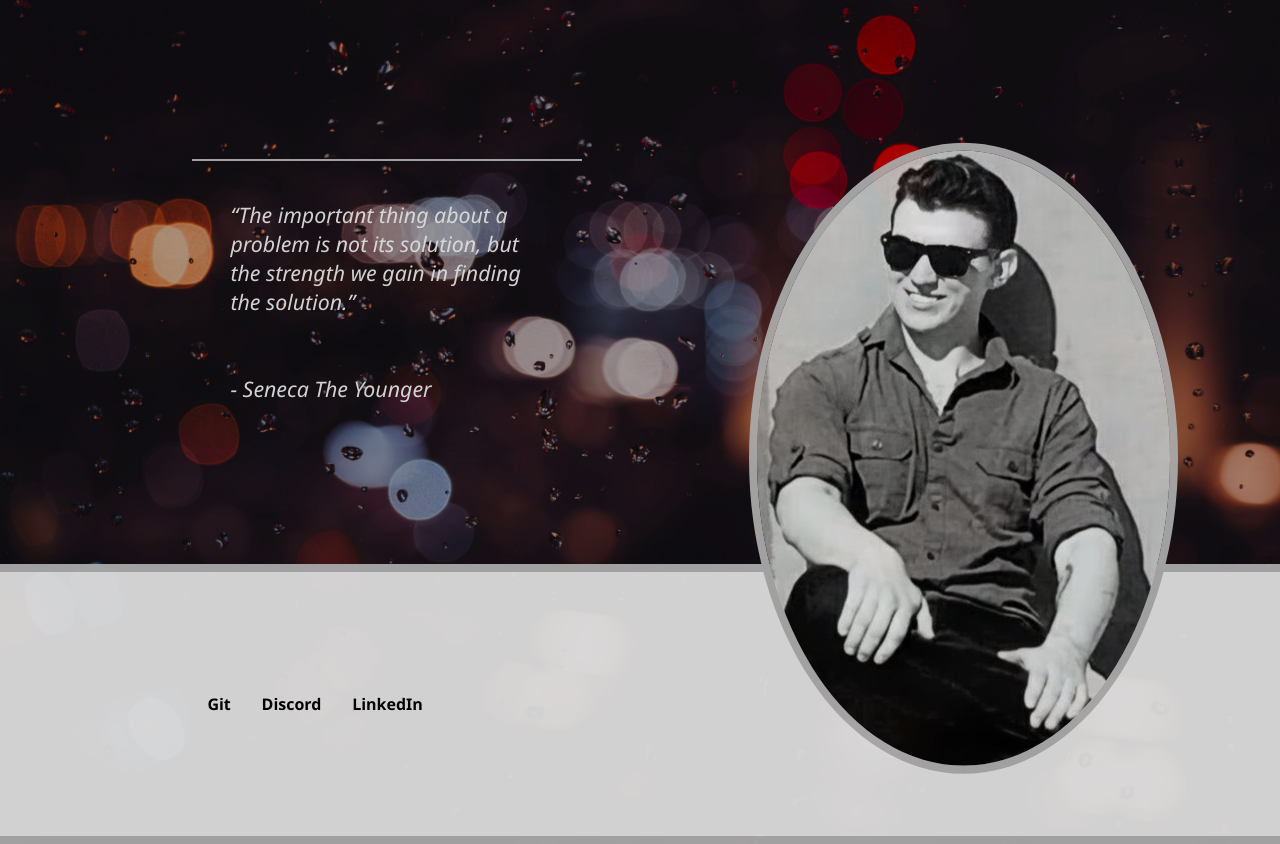
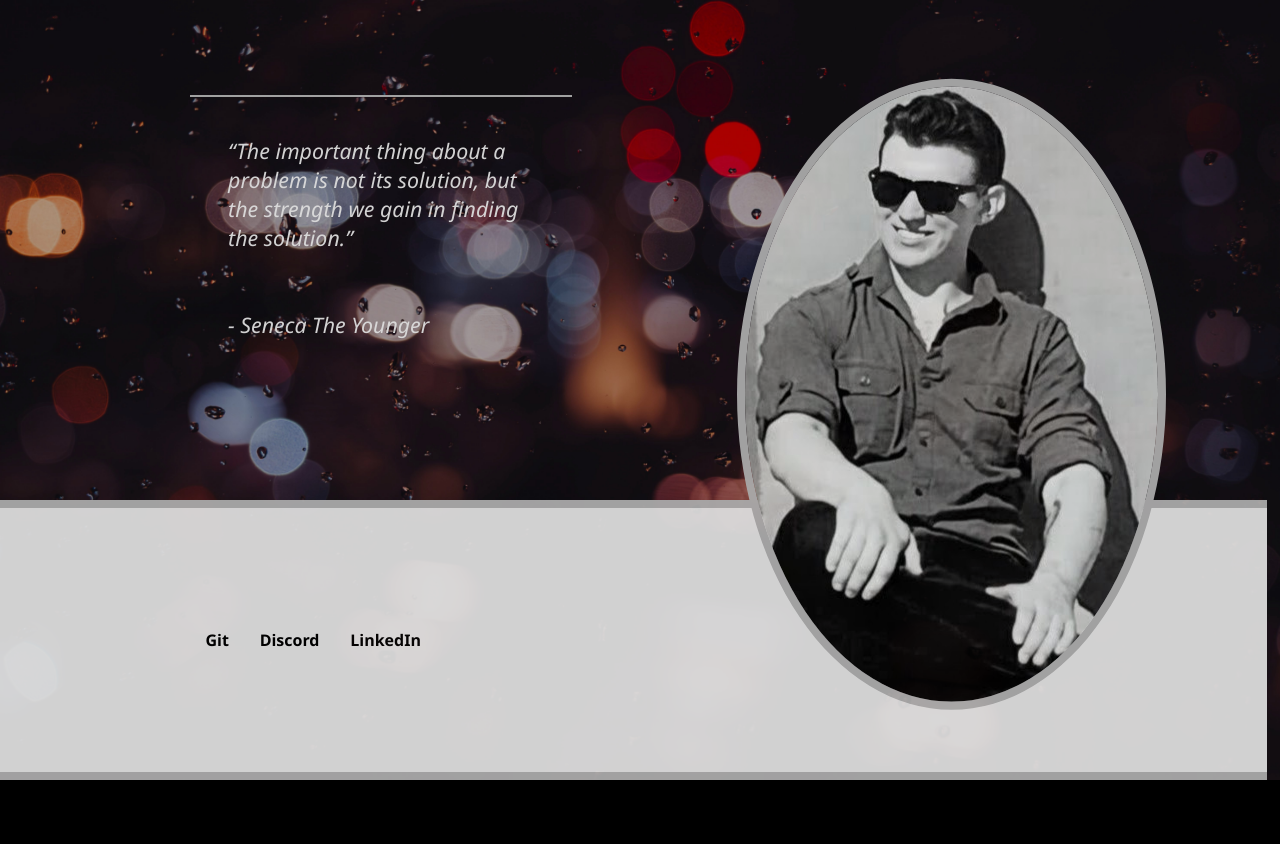
Before and after one commit to JoeBreidinger/Portfolio-Website, a plain HTML site: page index.html in a window 1280 px wide. Shown: the part 228-1072 px from the top of the page. After the commit the page ends 1008 px from the top, so only its background shows below. Drawn offline with nearby package versions, Linux system fonts and the light colour scheme.

Commit message:
last commit before assessment - website is responsive to different viewports but more tweaking would be required to make it perfect.

```diff
--- a/global.css
+++ b/global.css
@@ -5,11 +5,13 @@ body {
   background-color: black;
   background-image: url(./assets/pw-background-1.jpg);
   background-size: cover;
-  color: indianred;
+  background-repeat: no-repeat;
+  background-position: center;
+  width: 99vw;
   font-family: "Segoe UI", Tahoma, Geneva, Verdana, sans-serif;
   margin: 0;
   opacity: 0.95;
-  height: 100%;
+  color: indianred;
 }
 
 /* ==NAVIGATION== */
@@ -19,7 +21,8 @@ body {
   justify-content: space-between;
   align-items: center;
   width: auto;
-  height: 33vh;
+  height: 25vh;
+  width: 99vw;
 }
 .top-ribbon > div {
   display: flex;
@@ -75,15 +78,64 @@ h1 a {
 /* ==FOOTER== */
 footer {
   background-color: gainsboro;
+  display: flex;
+  align-items: center;
+  justify-content: space-between;
+  margin: 0;
+  bottom: 0;
+  padding: 0;
+  height: 33vh;
+  border-top: 0.5em solid darkgray;
+  border-bottom: 0.5em solid darkgray;
+}
+.contact-icons {
+  display: flex;
+  justify-content: space-between;
+  align-items: center;
+  list-style: none;
+  margin: 0% 15% 0% 15%;
+  padding: 0;
+}
+.contact-icons li {
+  padding: 5%;
+  margin: 5%;
+}
+.contact-icons a {
+  text-decoration: none;
+  font-weight: 600;
+  color: black;
+}
+.contact-icons a:hover {
+  border-bottom: 2px solid darkgray;
 }
 
 /* ==MEDIA QUERIES== */
 @media (max-width: 479px) {
-  /* CSS rules for screens 480px wide or smaller */
+  .main-logo {
+    visibility: hidden;
+  }
+  .top-ribbon {
+    display: flex;
+    flex-direction: column;
+  }
+  .nav-bar {
+    flex-direction: column;
+  }
+
+  footer {
+    width: 100vw;
+    height: 20%;
+  }
+  .nametag > h1 {
+    scale: 55%;
+  }
+  .nametag > h3 {
+    visibility: none;
+  }
+  body {
+    display: flex;
+    flex-direction: column;
+    justify-content: space-between;
+    align-items: center;
+  }
 }
-@media (max-width: 767px) {
-  /* CSS rules for screens 7680px wide or smaller */
-}
-@media (max-width: 1023px) {
-  /* CSS rules for screens 1024px wide or smaller */
-}
--- a/index.css
+++ b/index.css
@@ -1,62 +1,8 @@
-/* ==NAVIGATION== */
-
-/* .top-ribbon {
-  display: flex;
-  justify-content: space-between;
-  align-items: center;
-  width: auto;
-  height: 33vh;
-}
-.top-ribbon > div {
-  display: flex;
-  align-items: center;
-}
-
-.main-logo {
-  height: auto;
-  width: 10em;
-  padding: 0 1em;
-}
-.nametag {
-  display: flex;
-  flex-direction: column;
-  justify-content: center;
-  align-items: start;
-}
-.nametag > h3 {
-  color: darkgray;
-}
-.nametag * {
-  padding: 0;
-  margin: 0;
-}
-h1 a {
-  text-decoration: none;
-  color: inherit;
-  font-size: 2em;
-}
-
-.nav-bar {
-  display: flex;
-  list-style: none;
-  padding: 0 10em;
-}
-.nav-bar li {
-  padding: 1em 2em;
-  font-size: 14pt;
-}
-.nav-bar li:hover {
-  font-weight: 500;
-  border-bottom: 3px solid indianred;
-} */
-
 /* ==MAINPAGE== */
 
 .homepage {
   display: flex;
   align-items: center;
-  padding: 0, auto;
-  margin: 0, auto;
   height: 66vh;
 }
 .homepage p {
@@ -76,36 +22,21 @@ h1 a {
   transform: translate(0, 25%);
 }
 
-/* ==FOOTER== */
-
-footer {
-  display: flex;
-  align-items: center;
-  justify-content: space-between;
-  margin: 0;
-  bottom: 0;
-  padding: 0;
-  height: 33vh;
-  border-top: 0.5em solid darkgray;
-  border-bottom: 0.5em solid darkgray;
+/* ==MEDIA QUERIES== */
+@media (max-width: 479px) {
+  .homepage {
+    flex-direction: column;
+    height: 50%;
+    width: 80%;
+    margin: 5% 0;
+    padding: 5% 2.5%;
+  }
+  .homepage img {
+    border: 0.5em solid darkgray;
+    border-radius: 50%;
+    padding: 0;
+    margin: 0;
+    transform: translate(0, 25%);
+    scale: 50%;
+  }
 }
-.contact-icons {
-  display: flex;
-  justify-content: space-between;
-  align-items: center;
-  list-style: none;
-  margin: 0% 15% 0% 15%;
-  padding: 0;
-}
-.contact-icons li {
-  padding: 5%;
-  margin: 5%;
-}
-.contact-icons a {
-  text-decoration: none;
-  font-weight: 600;
-  color: black;
-}
-.contact-icons a:hover {
-  border-bottom: 2px solid darkgray;
-}
--- a/index.html
+++ b/index.html
@@ -3,10 +3,15 @@
   <head>
     <meta charset="UTF-8" />
     <meta name="viewport" content="width=device-width, initial-scale=1.0" />
-    <link rel="stylesheet" href="/global.css" />
     <link rel="stylesheet" href="#" />
     <link rel="stylesheet" href="#" />
     <link rel="stylesheet" href="/index.css" />
+    <link rel="stylesheet" href="/global.css" />
+    <link
+      rel="stylesheet"
+      href="https://fonts.googleapis.com/css2?family=Material+Symbols+Outlined:opsz,wght,FILL,GRAD@20..48,100..700,0..1,-50..200&icon_names=menu"
+    />
+    <script src="./index.js"></script>
     <title>Joseph Breidinger</title>
   </head>
   <body>
--- /dev/null
+++ b/index.js
@@ -0,0 +1,5 @@
+const myname = "Joseph Breidinger";
+const message = "Welcome to my Portfolio website!";
+
+console.log(myname);
+console.log(message);
```
Also changed, not shown: about.html (+2 -3 lines), contact.html (+5 -1 lines), portfolio.html (+4 -0 lines), assets/menu.png (added).
